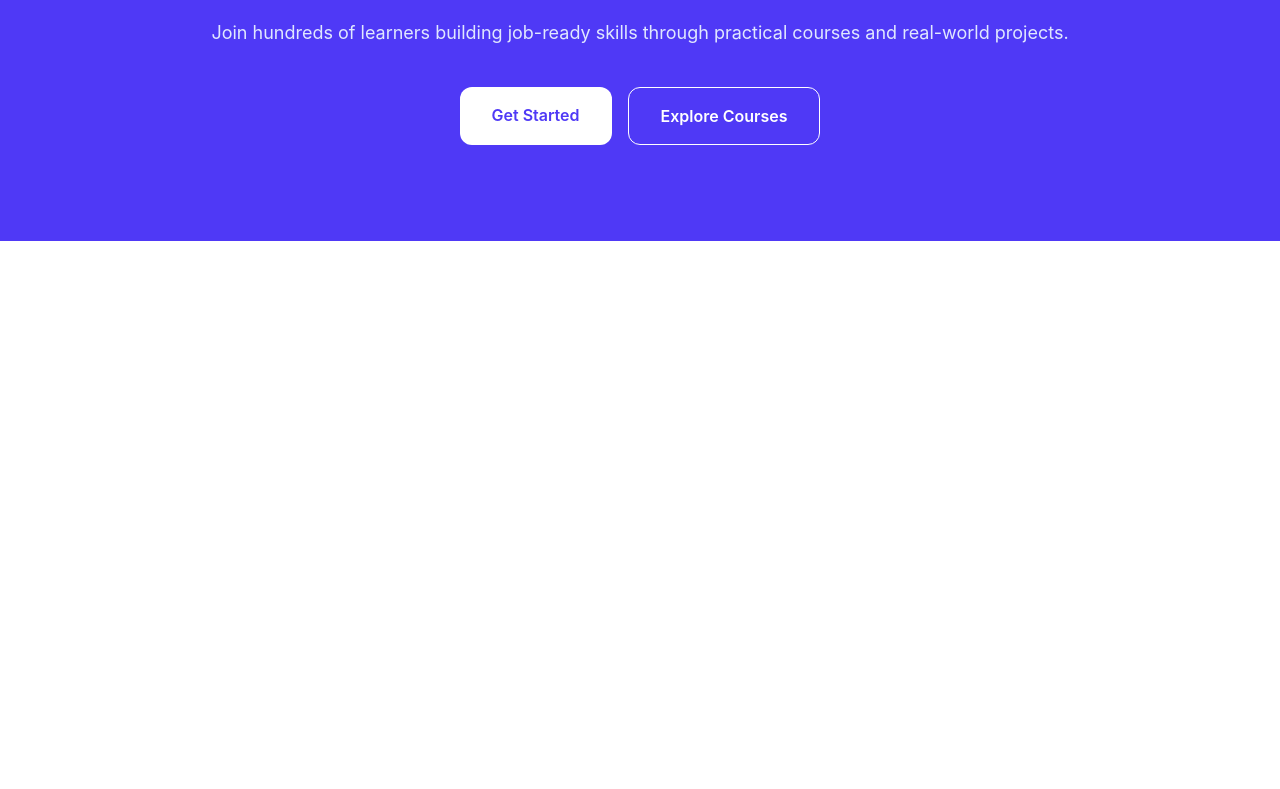
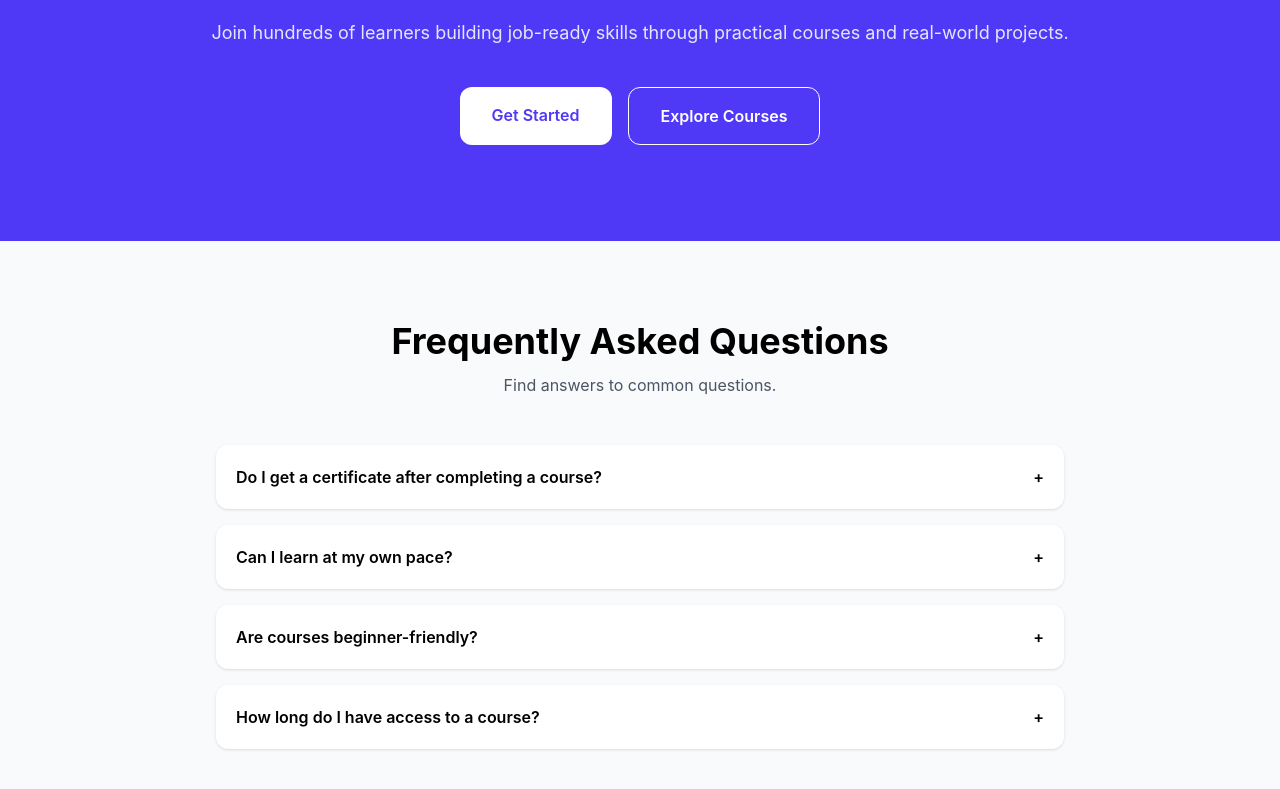
Before and after one commit to deepan-raj1/lms-saas-platform, a React (Vite) app in the folder lms_frontend/: page / in a window 1280 px wide. Shown: the part 3183-3972 px from the top of the page. Before the commit the page ends 3424 px from the top, so only its background shows below. Built offline with nearby package versions, Linux system fonts and the light colour scheme.

Commit message:
Add FAQ section to landing page

```diff
--- /dev/null
+++ b/lms_frontend/src/components/FAQSection.jsx
@@ -0,0 +1,81 @@
+import { useState } from "react";
+
+const faqs = [
+  {
+    question: "Do I get a certificate after completing a course?",
+    answer:
+      "Yes, certificates are awarded after successful course completion.",
+  },
+  {
+    question: "Can I learn at my own pace?",
+    answer:
+      "Yes, courses are self-paced and accessible anytime.",
+  },
+  {
+    question: "Are courses beginner-friendly?",
+    answer:
+      "Absolutely. Most courses start with fundamentals and progress gradually.",
+  },
+  {
+    question: "How long do I have access to a course?",
+    answer:
+      "You will have access for the duration specified by the course or subscription plan.",
+  },
+];
+
+function FAQSection() {
+  const [openIndex, setOpenIndex] = useState(null);
+
+  const toggleFAQ = (index) => {
+    setOpenIndex(openIndex === index ? null : index);
+  };
+
+  return (
+    <section className="py-20 bg-gray-50">
+      <div className="max-w-4xl mx-auto px-6">
+
+        <div className="text-center mb-12">
+          <h2 className="text-4xl font-bold">
+            Frequently Asked Questions
+          </h2>
+
+          <p className="text-gray-600 mt-3">
+            Find answers to common questions.
+          </p>
+        </div>
+
+        <div className="space-y-4">
+
+          {faqs.map((faq, index) => (
+            <div
+              key={index}
+              className="bg-white rounded-xl shadow-sm overflow-hidden"
+            >
+              <button
+                onClick={() => toggleFAQ(index)}
+                className="w-full text-left p-5 font-semibold flex justify-between items-center"
+              >
+                {faq.question}
+
+                <span>
+                  {openIndex === index ? "−" : "+"}
+                </span>
+              </button>
+
+              {openIndex === index && (
+                <div className="px-5 pb-5 text-gray-600">
+                  {faq.answer}
+                </div>
+              )}
+
+            </div>
+          ))}
+
+        </div>
+
+      </div>
+    </section>
+  );
+}
+
+export default FAQSection;
--- a/lms_frontend/src/pages/LandingPage.jsx
+++ b/lms_frontend/src/pages/LandingPage.jsx
@@ -5,6 +5,7 @@ import CategoriesSection from "../components/CategoriesSection";
 import WhyChooseUs from "../components/WhyChooseUs";
 import Testimonials from "../components/Testimonials";
 import CTASection from "../components/CTASection";
+import FAQSection from "../components/FAQSection";
 
 const LandingPage = () => {
   return (
@@ -16,6 +17,7 @@ const LandingPage = () => {
       <WhyChooseUs />
       <Testimonials />
       <CTASection />
+      <FAQSection />
     </>
   );
 };
```
